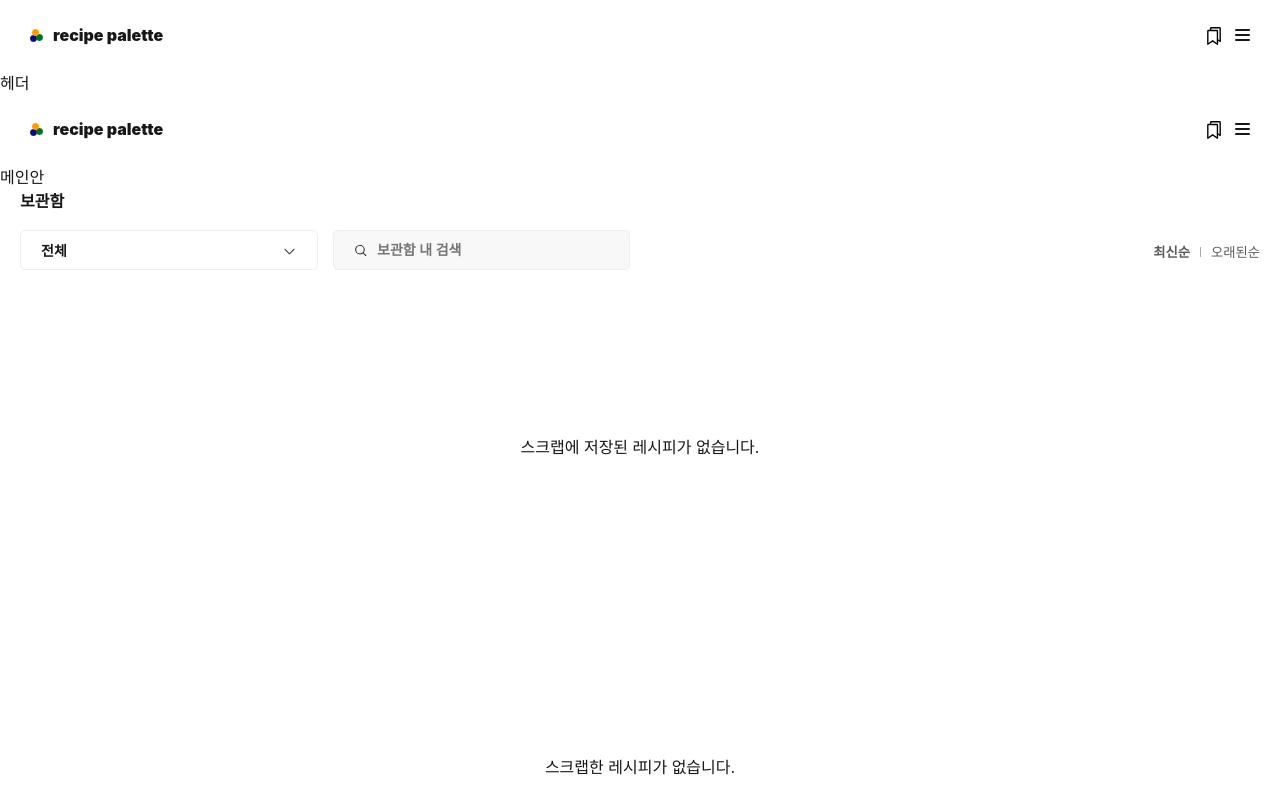
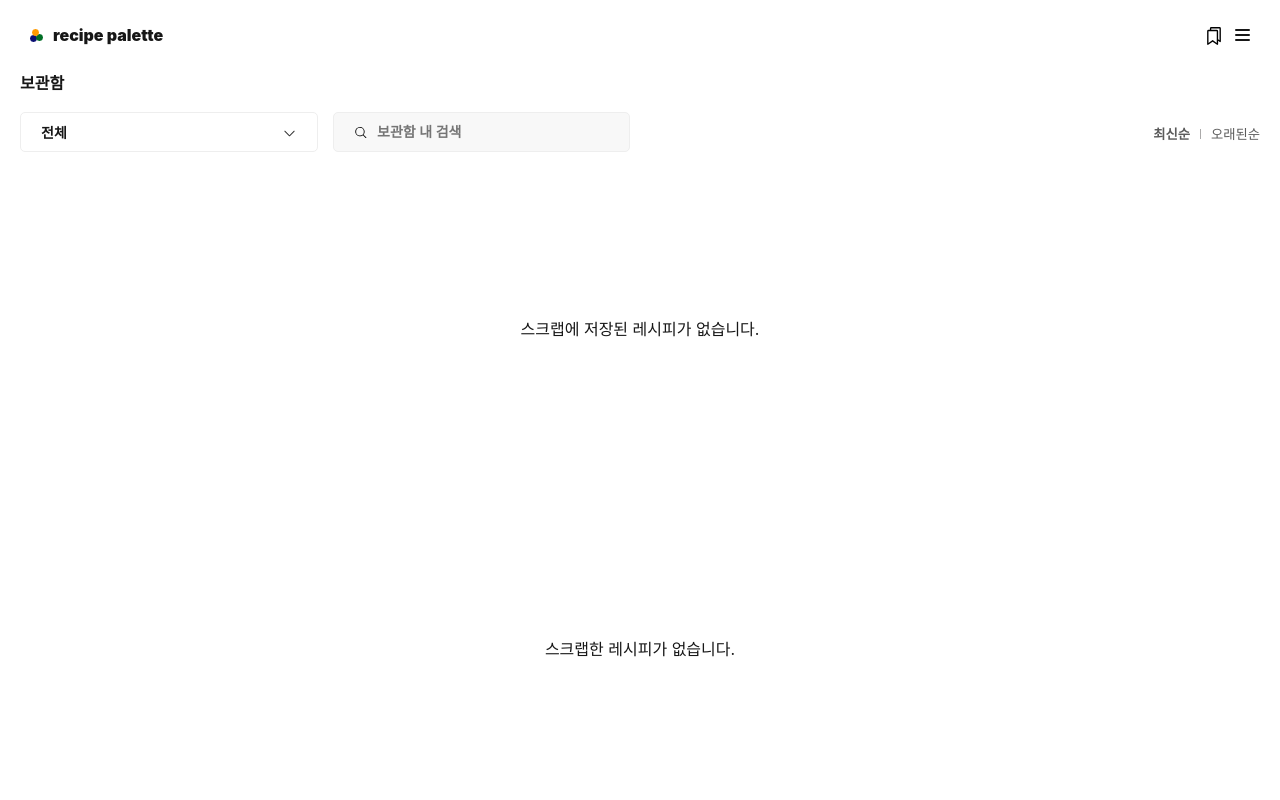
Before and after one commit to iepppop/recipe-palette, a Vue app: page /scrap in a window 1280 px wide. Shown: the top 800 px of the page. Built offline with nearby package versions, Linux system fonts and the light colour scheme; a web font is replaced by a local one.

Commit message:
style: test 코드 제거

```diff
--- a/src/App.vue
+++ b/src/App.vue
@@ -1,9 +1,6 @@
 <template>
   <Header />
-  헤더
   <div class="main">
-    <Header />
-    메인안
     <RouterView />
   </div>
   <Footer />
```
